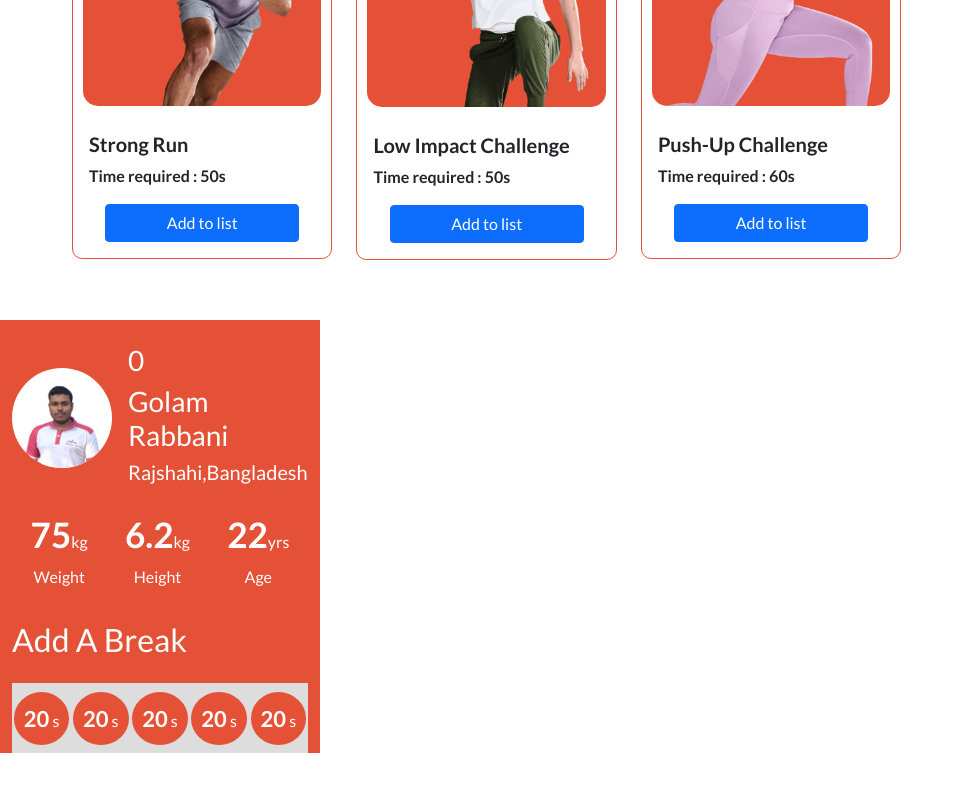
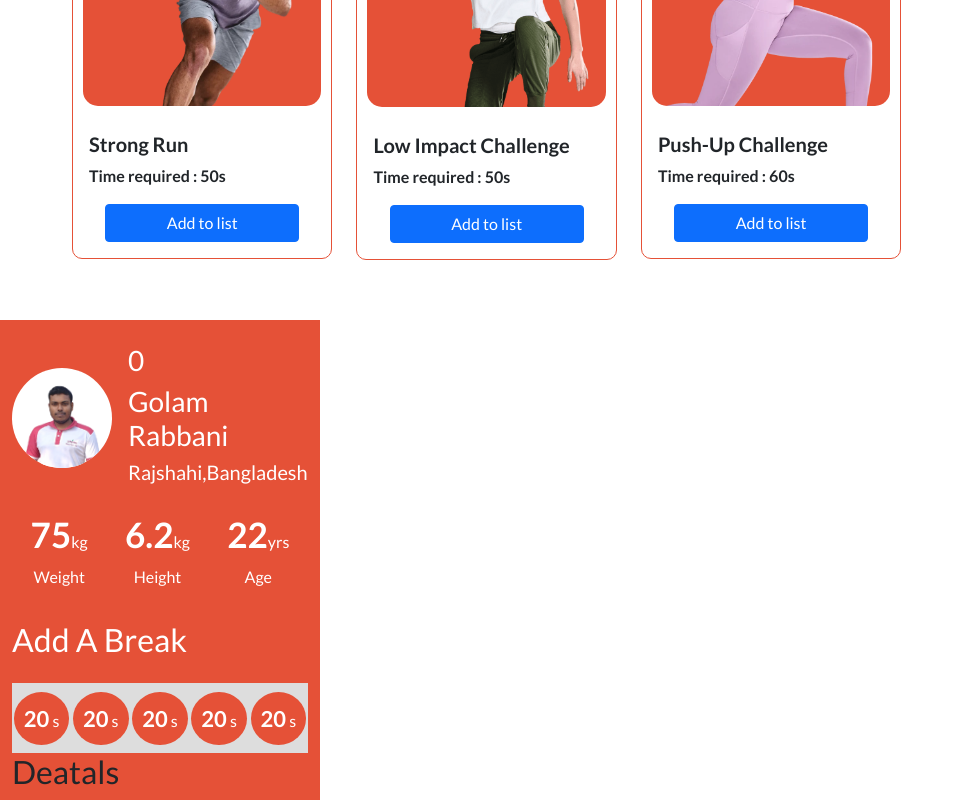
Before and after one commit to golamrabbani93/workout-world, a React (Create React App) app: page / in a window 1280 px wide. Shown: the part 851-1651 px from the top of the page, without its empty margins (0-964 px from the left). Before the commit the page ends 1604 px from the top, so only its background shows below. Built offline with nearby package versions, Linux system fonts and the light colour scheme.

Commit message:
Create details components

```diff
--- /dev/null
+++ b/src/components/Details/Details.js
@@ -0,0 +1,11 @@
+import React from 'react';
+
+const Details = () => {
+	return (
+		<div>
+			<h2>Deatals</h2>
+		</div>
+	);
+};
+
+export default Details;
--- a/src/components/Profile/Profile.js
+++ b/src/components/Profile/Profile.js
@@ -1,5 +1,6 @@
 import React from 'react';
 import Break from '../Break/Break';
+import Details from '../Details/Details';
 import Fitness from '../Fitness/Fitness';
 import profileImage from './mypng.png';
 import './Profile.css';
@@ -26,6 +27,7 @@ const Profile = (props) => {
 			<div>
 				<Fitness></Fitness>
 				<Break></Break>
+				<Details></Details>
 			</div>
 		</div>
 	);
```
Also changed, not shown: src/components/Details/Details.css (added).
